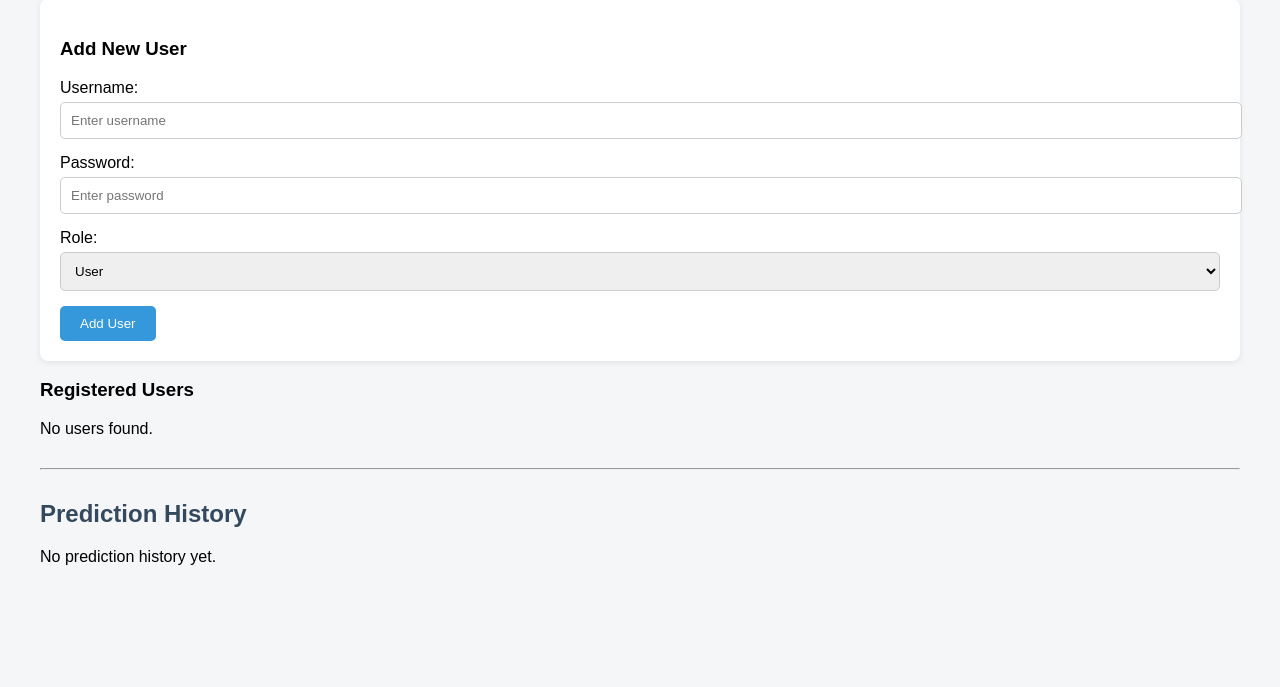
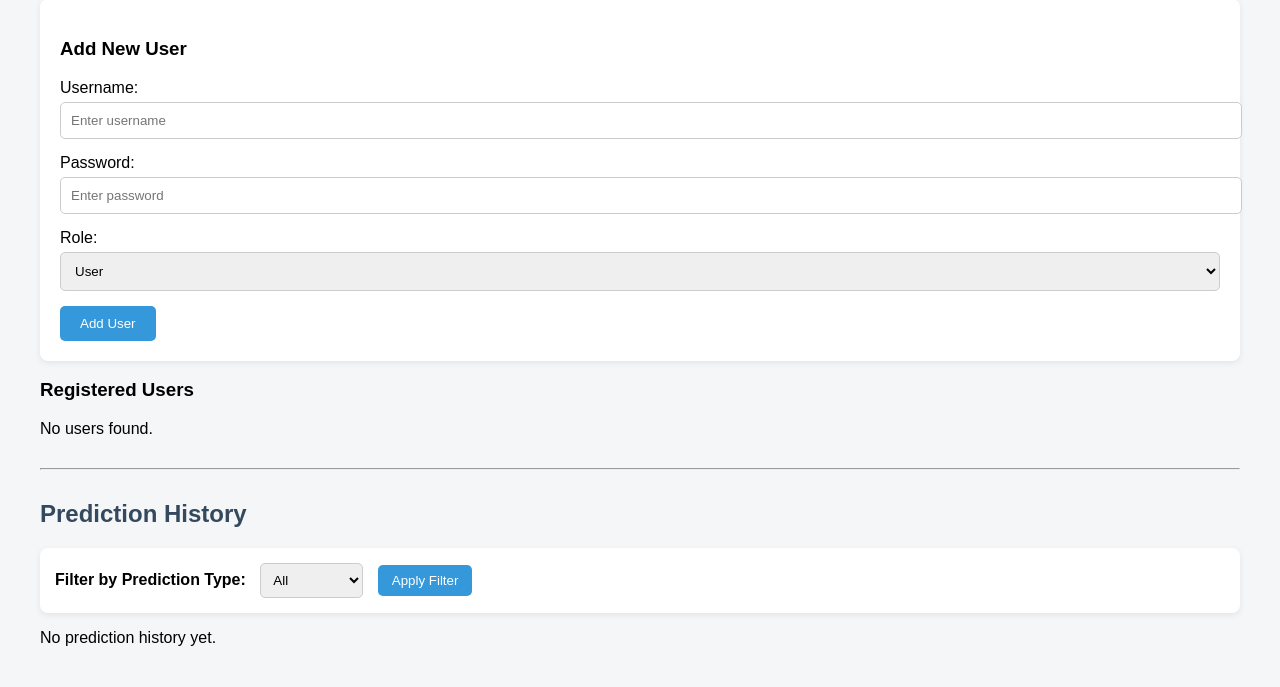
Before and after one commit to vlaw1217/Cyber-Security-Capstone-Project-, a Flask app: page /dashboard in a window 1280 px wide. Shown: the part 1013-1700 px from the top of the page. Before the commit the page ends 1578 px from the top, so only its background shows below. Run offline with Flask 3, Linux system fonts and the light colour scheme; the visitor is signed in with stand-in values (Sample User, id 1); data that the repository does not hold is empty; parts of the project's set-up code (start-up, migrations or seed data) failed here and were passed over.

Commit message:
Add prediction details and filter support

```diff
--- a/phishing_system/app.py
+++ b/phishing_system/app.py
@@ -277,11 +277,37 @@ def dashboard():
     if "user_id" not in session:
         return redirect("/")
 
+    # Get selected prediction filter from URL query string.
+    # Example: /dashboard?prediction_filter=Phishing
+    prediction_filter = request.args.get("prediction_filter", "All")
+
     # Admin users can view all prediction records from every user.
     # Admin users also retrieve the full user list for user-management features.
     if session.get("role") == "admin":
-        data = get_all_predictions()
         dashboard_title = "Admin Dashboard"
+
+         # Admin can filter all prediction records by prediction type.
+        if prediction_filter in ["Phishing", "Suspicious", "Legitimate"]:
+            conn = sqlite3.connect("app.db")
+            cursor = conn.cursor()
+            cursor.execute("""
+                SELECT
+                    predictions.id,
+                    users.username,
+                    predictions.subject,
+                    predictions.body,
+                    predictions.prediction,
+                    predictions.probability,
+                    predictions.timestamp
+                FROM predictions
+                JOIN users ON predictions.user_id = users.id
+                WHERE predictions.prediction = ?
+                ORDER BY predictions.timestamp DESC
+            """, (prediction_filter,))
+            data = cursor.fetchall()
+            conn.close()
+        else:
+            data = get_all_predictions()
 
         # Retrieve all registered users so the admin can manage accounts.
         # is_blocked is used to show whether each account is active or blocked.
@@ -294,8 +320,32 @@ def dashboard():
     # Regular users can only view their own prediction history.
     # users is set to an empty list because user management is admin-only.
     else:
-        data = get_user_predictions(session["user_id"])
         dashboard_title = "User Dashboard"
+
+        # Regular users can filter only their own prediction records.
+        if prediction_filter in ["Phishing", "Suspicious", "Legitimate"]:
+            conn = sqlite3.connect("app.db")
+            cursor = conn.cursor()
+            cursor.execute("""
+                SELECT
+                    predictions.id,
+                    users.username,
+                    predictions.subject,
+                    predictions.body,
+                    predictions.prediction,
+                    predictions.probability,
+                    predictions.timestamp
+                FROM predictions
+                JOIN users ON predictions.user_id = users.id
+                WHERE predictions.user_id = ?
+                AND predictions.prediction = ?
+                ORDER BY predictions.timestamp DESC
+            """, (session["user_id"], prediction_filter))
+            data = cursor.fetchall()
+            conn.close()
+        else:
+            data = get_user_predictions(session["user_id"])
+
         users = []
 
     # Send prediction data, user list, dashboard title, username, and role to dashboard.html.
@@ -303,6 +353,7 @@ def dashboard():
     "dashboard.html",
     data=data,
     users=users,
+    prediction_filter=prediction_filter,
     dashboard_title=dashboard_title,
     username=session.get("username"),
     role=session.get("role")
@@ -349,7 +400,7 @@ def admin_add_user():
         """
 
     conn.close()
-    return redirect("/dashboard")
+    return redirect("/dashboard#user-management")
 
 
 # ---------------------------
@@ -393,7 +444,7 @@ def admin_unblock_user(user_id):
     conn.commit()
     conn.close()
 
-    return redirect("/dashboard")
+    return redirect("/dashboard#user-management")
 
 
 # ---------------------------
@@ -419,7 +470,7 @@ def admin_delete_user(user_id):
     conn.commit()
     conn.close()
 
-    return redirect("/dashboard")
+    return redirect("/dashboard#user-management")
 
 
 # ---------------------------
--- a/phishing_system/templates/dashboard.html
+++ b/phishing_system/templates/dashboard.html
@@ -189,6 +189,27 @@
         .details-button:hover {
             background-color: #2980b9;
         }
+
+        .filter-form {
+            background-color: white;
+            padding: 15px;
+            border-radius: 8px;
+            margin-top: 10px;
+            margin-bottom: 15px;
+            box-shadow: 0 2px 6px rgba(0,0,0,0.08);
+        }
+
+        .filter-form select {
+            padding: 8px;
+            margin-left: 10px;
+            margin-right: 10px;
+            border: 1px solid #ccc;
+            border-radius: 5px;
+        }
+
+        .filter-form button {
+            padding: 8px 14px;
+        }
     </style>
 </head>
 
@@ -266,7 +287,7 @@
     </p>
 {% endif %}
 
-<div class="user-management">
+<div class="user-management" id="user-management">
     <h2>User Management</h2>
 
     <div class="add-user-box">
@@ -349,7 +370,20 @@
 
 {% endif %}
 
-    <h2>Prediction History</h2>
+    <h2 id="prediction-history">Prediction History</h2>
+
+    <form method="GET" action="/dashboard#prediction-history" class="filter-form">
+        <label for="prediction_filter"><strong>Filter by Prediction Type:</strong></label>
+
+        <select name="prediction_filter" id="prediction_filter">
+            <option value="All" {% if prediction_filter == "All" %}selected{% endif %}>All</option>
+            <option value="Phishing" {% if prediction_filter == "Phishing" %}selected{% endif %}>Phishing</option>
+            <option value="Suspicious" {% if prediction_filter == "Suspicious" %}selected{% endif %}>Suspicious</option>
+            <option value="Legitimate" {% if prediction_filter == "Legitimate" %}selected{% endif %}>Legitimate</option>
+        </select>
+
+        <button type="submit">Apply Filter</button>
+    </form>
 
     {% if data %}
     <table>
--- a/phishing_system/templates/prediction_detail.html
+++ b/phishing_system/templates/prediction_detail.html
@@ -120,7 +120,7 @@
             {{ prediction[6] }}
         </div>
 
-        <a href="/dashboard">Back to Dashboard</a>
+        <a href="/dashboard#prediction-history">Back to Dashboard</a>
 
     </div>
 
```
